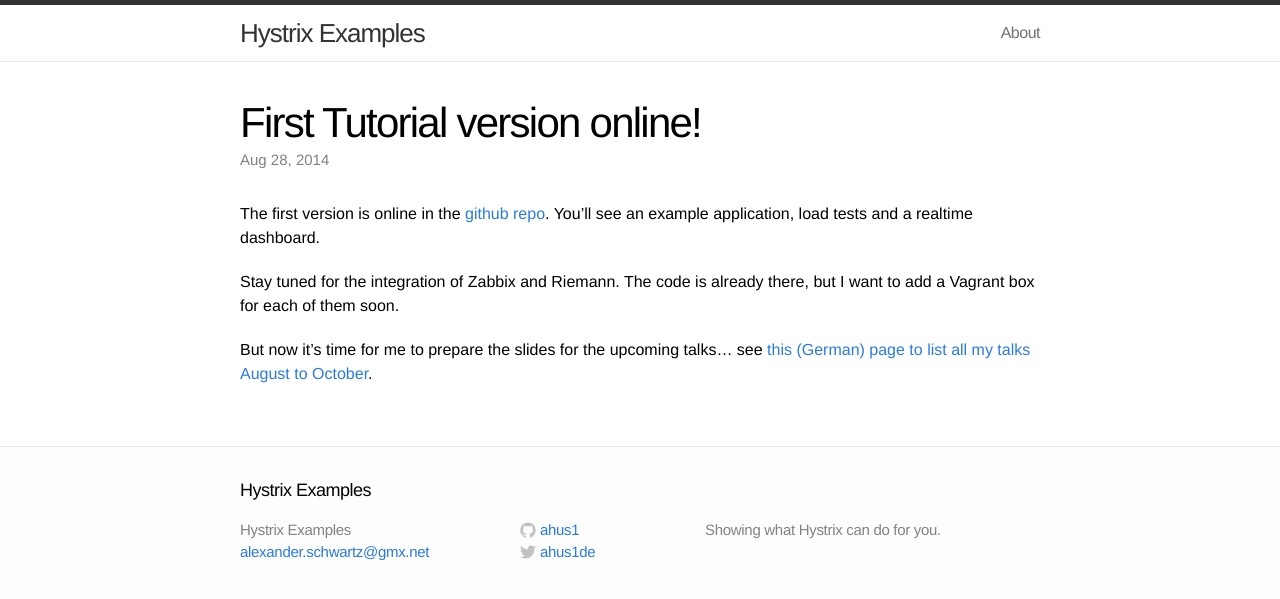
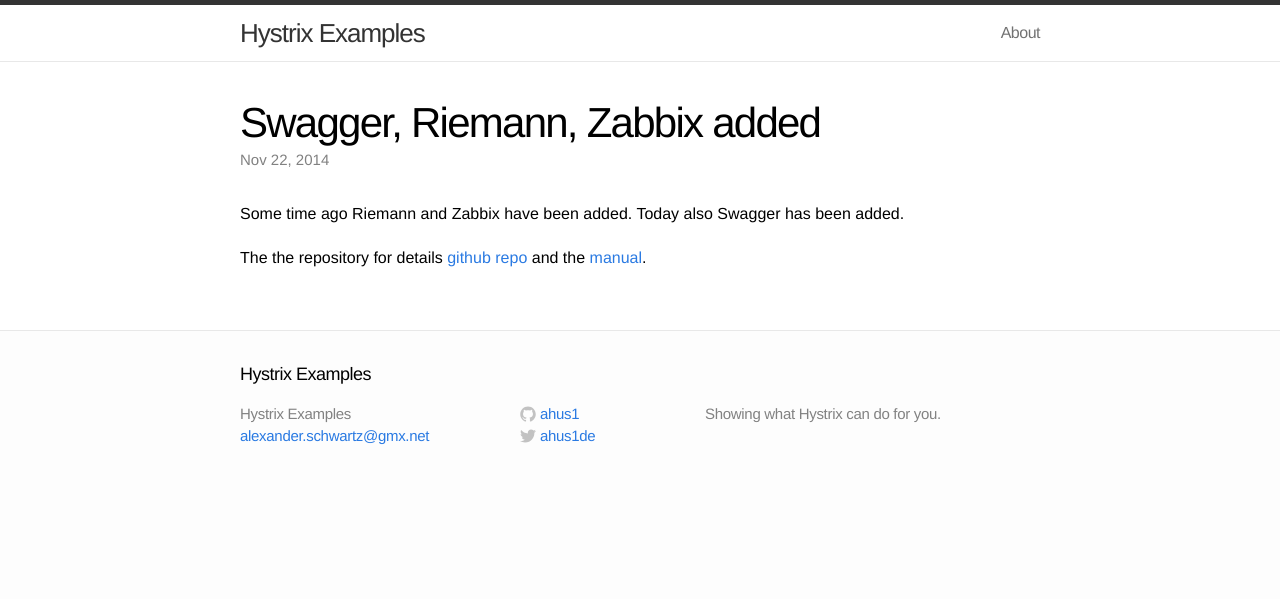
Before and after one commit to ahus1/hystrix-examples, a Jekyll site: the page built from _posts/2014-11-22-updated with swagger.md, in a window 1280 px wide. Shown: the top 599 px of the page. Built offline with Jekyll 4.4.1, drawn with Linux system fonts in a browser that asks for light colours.

Commit message:
fixed content (forgot save :(

```diff
--- a/_posts/2014-11-22-updated with swagger.md
+++ b/_posts/2014-11-22-updated with swagger.md
@@ -1,14 +1,14 @@
 ---
 layout: post
-title:  "First Tutorial version online!"
-date:   2014-08-28 21:35:12
-categories: hystrix update
+title:  "Swagger, Riemann, Zabbix added"
+date:   2014-11-22 23:15:12
+categories: swagger
 ---
 
-The first version is online in the [github repo][hystrixsamples-gh]. You'll see an example application, load tests and a realtime dashboard.
+Some time ago Riemann and Zabbix have been added. Today also Swagger has been added.
 
-Stay tuned for the integration of Zabbix and Riemann. The code is already there, but I want to add a Vagrant box for each of them soon.
-
-But now it's time for me to prepare the slides for the upcoming talks... see [this (German) page to list all my talks August to October](http://www.ahus1.de/papers/).
+The the repository for details [github repo][hystrixsamples-gh] and the [manual][hystrixsamples-manual].
 
 [hystrixsamples-gh]: https://github.com/ahus1/hystrix-examples
+
+[hystrixsamples-manual]: http://ahus1.github.io/hystrix-examples/manual.html
```
